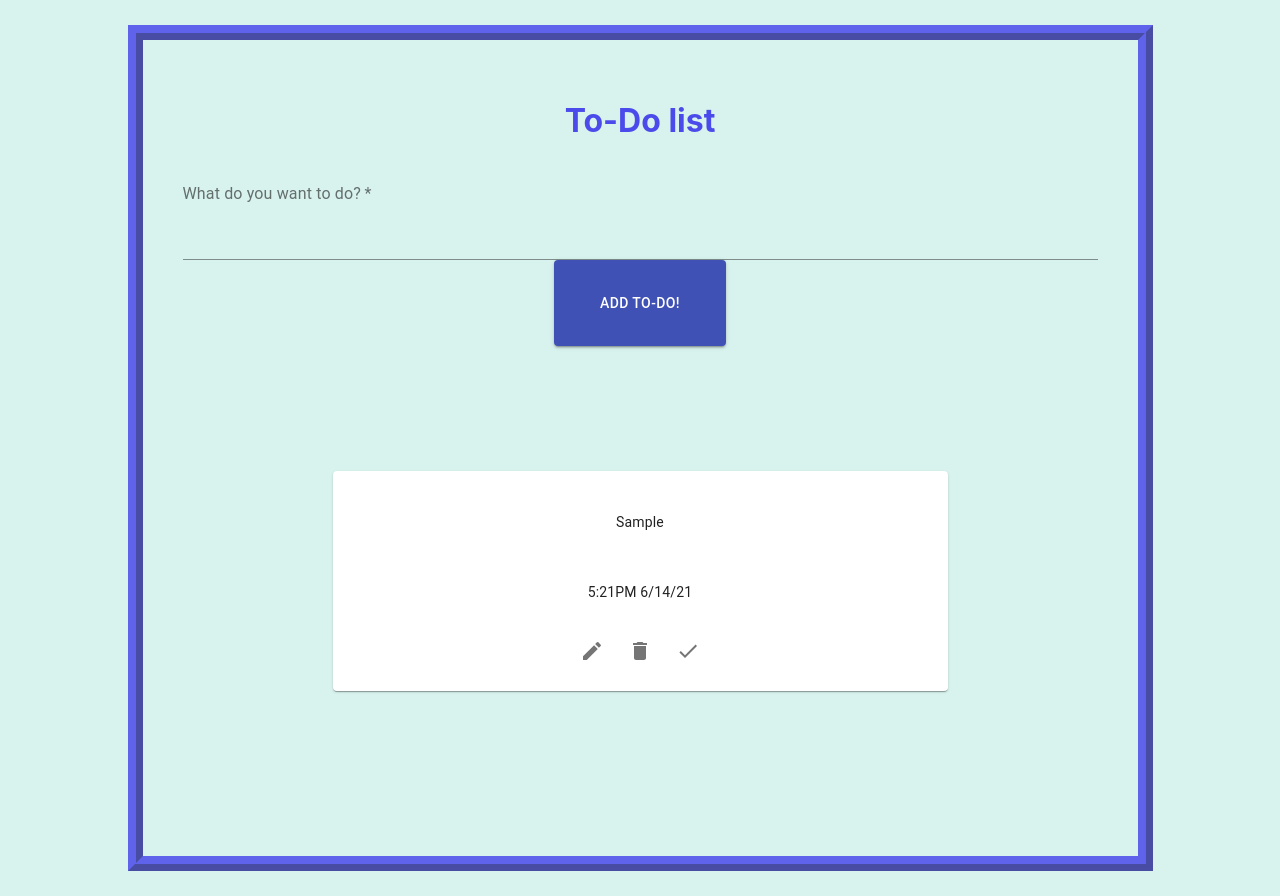
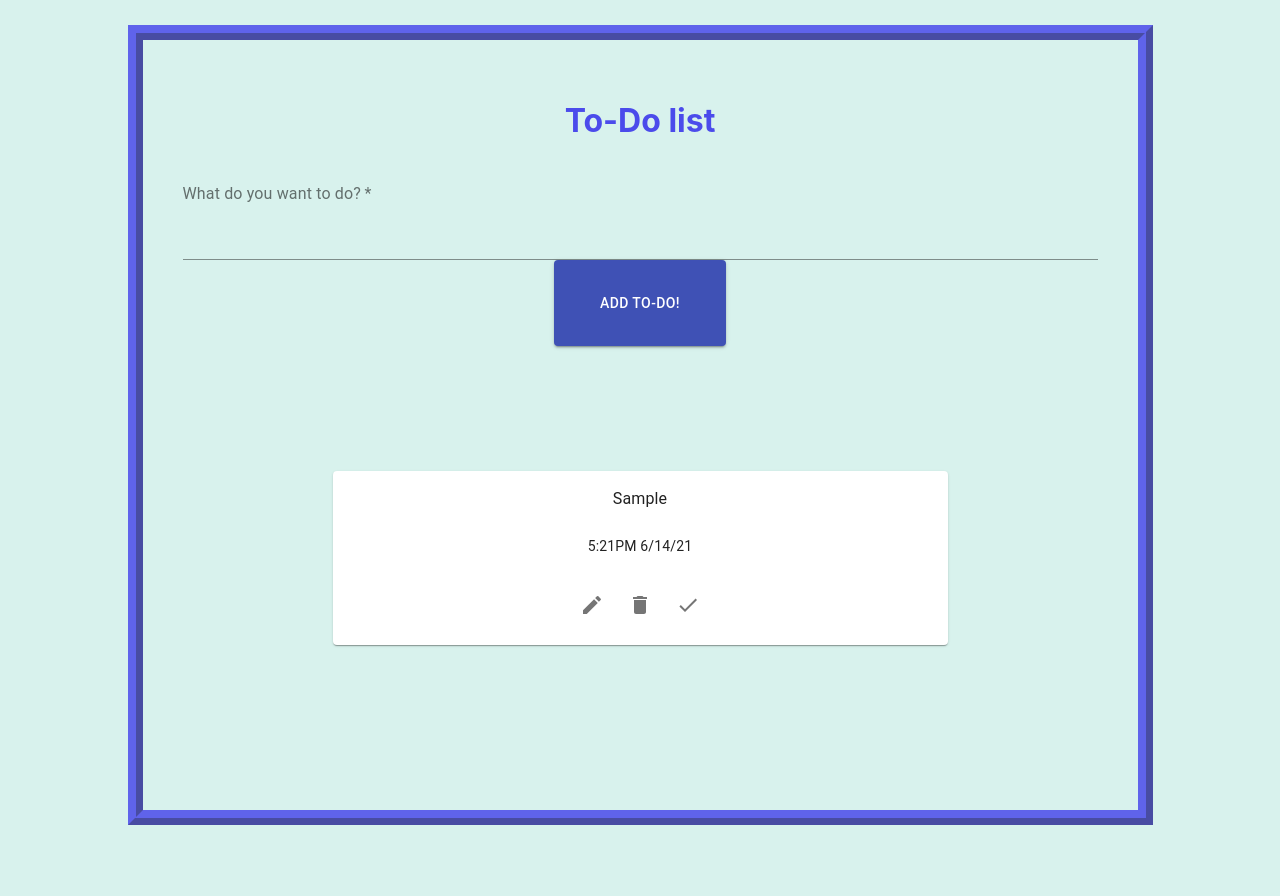
Before and after one commit to 2021-IBM-Accelerate-SW-Track/lab-1-team-03, a React (Create React App) app: page / in a window 1280 px wide. Both pictures are taken after typing "Sample" into the empty fields and a click on the button "ADD TO-DO!". After the commit the page ends 850 px from the top, so only its background shows below. Built offline with nearby package versions, Linux system fonts and the light colour scheme.

Commit message:
if todo is too long truncate with ellipses
ex. "ggggggggggggggggggggg..."

```diff
--- a/src/App.js
+++ b/src/App.js
@@ -9,6 +9,7 @@ import {styled} from '@material-ui/core/styles';
 import Box from '@material-ui/core/Box';
 import CreateIcon from '@material-ui/icons/Create';
 import CheckIcon from '@material-ui/icons/Check';
+import { Typography } from '@material-ui/core';
 
 import './App.css';
 
@@ -117,8 +118,8 @@ function ItemInput(props) {
                                 </form>
                             ) : (
                                 <>
-                                    <div
-                                        className={item.completed === true ? ("completed") : ("incomplete")}>{item.text}</div>
+                                    <Typography noWrap
+                                        className={item.completed === true ? ("completed") : ("incomplete")}>{item.text}</Typography>
                                     <div>{item.time}</div>
                                 </>
                             )}
```
